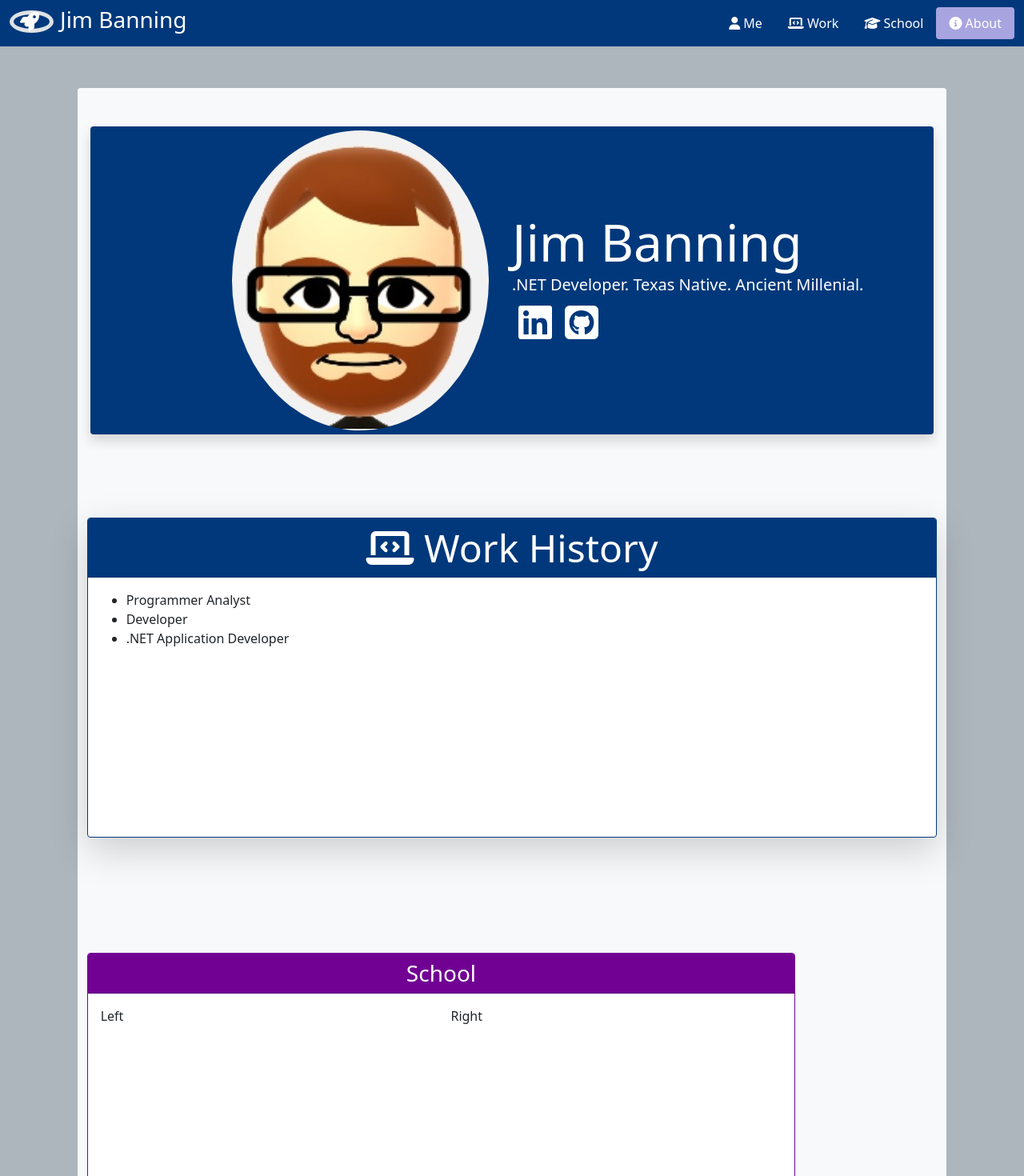
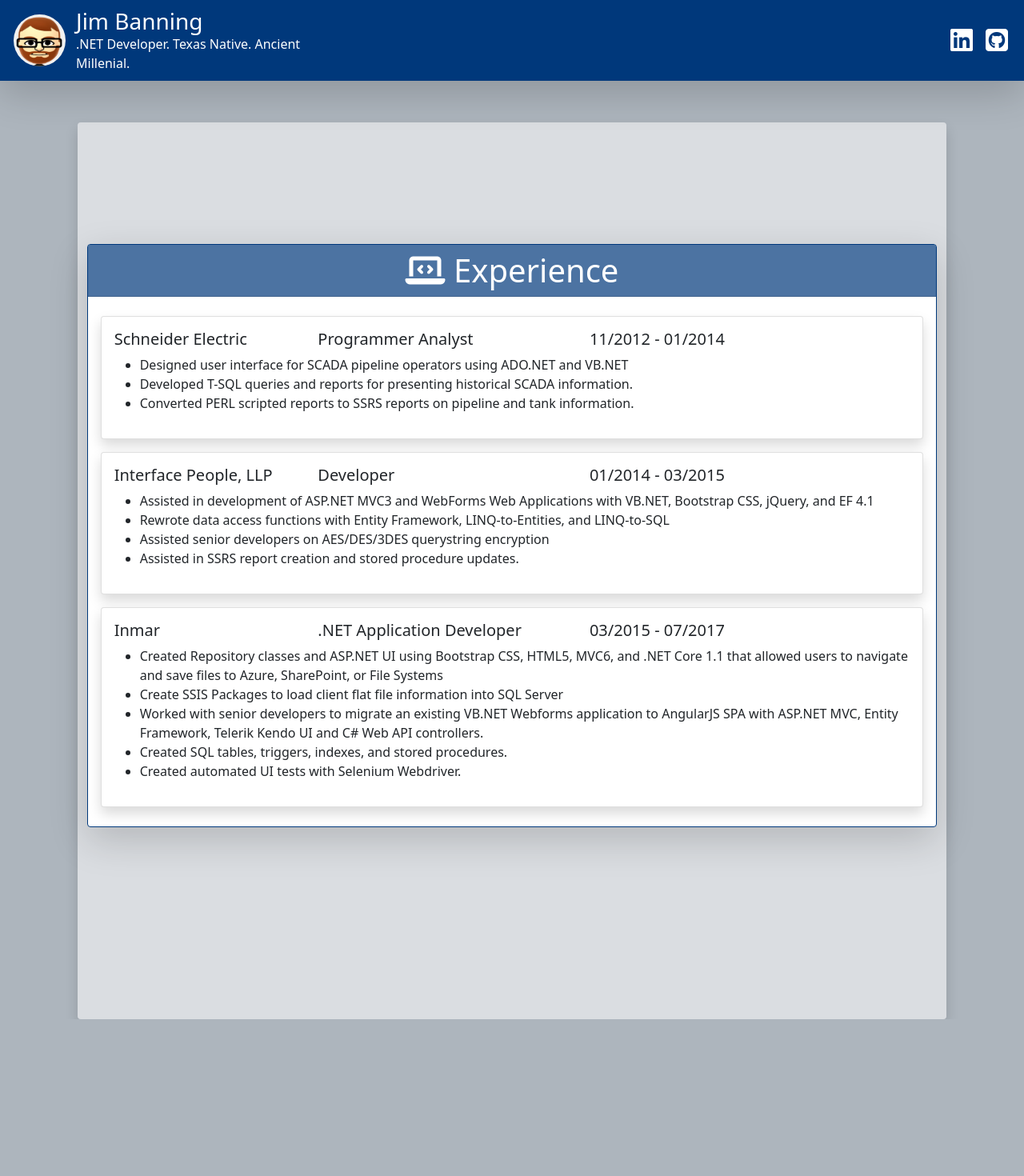
Before and after one commit to jbanning1981/PersonalPage, an Angular app in the folder personal-page/: page / in a window 1280 px wide. Shown: the top 1470 px of the page at 80% size. After the commit the page ends 1274 px from the top, so only its background shows below. Built offline with nearby package versions, Linux system fonts and the light colour scheme.

Commit message:
redesign navbar, work experience sections

```diff
--- a/personal-page/src/app/navbar/navbar.component.html
+++ b/personal-page/src/app/navbar/navbar.component.html
@@ -1,45 +1,37 @@
-<nav id="navbar" class="navbar bg-blue mb-1 sticky-top">
+<nav id="navbar" class="navbar bg-blue mb-1 sticky-top shadow-lg">
   <div class="container-fluid d-flex flex-row justify-content-start">
     <div class="d-flex flex-row w-100">
       <div class="d-flex col-6 col-lg-4">
         <div class="navbar-brand ">
-          <div class=" d-flex align-items-center">
-            <i class="fa fa-rocket fa-xs text-white border border-5 rounded-circle p-2"></i>
+          <div class="align-items-center">
+            <!--<i class="fa fa-rocket fa-xs text-white border border-5 rounded-circle p-2"></i>-->
+            <img src="../../assets/Portrait.jpg" class="d-flex rounded-circle border border-blue border-5" style="width:75px;height:75px" />
           </div>
         </div>
         <div class="d-flex px-2 justify-content-center">
-          <div class="d-flex text-white h3 align-self-center">Jim Banning</div>
+          <div class="text-white align-self-center">
+            <div class="h3 m-0 w-100">Jim Banning</div>
+            <div>.NET Developer. Texas Native. Ancient Millenial.</div>
+          </div>
         </div>
       </div>
 
       <div class="d-flex col-lg-8 align-items-center justify-content-end">
         <div class="d-flex ml-1 ">
           <ul class="nav nav-pills text-white">
-            <li class="nav-item">
-              <a class="nav-link text-white" href="#me-section">
-                <i class="fas fa-user"></i> Me
+            <li>
+              <a class="text-white p-2" href="https://www.linkedin.com/in/jimbanning" target="_blank">
+                <i class="fab fa-linkedin fa-2x"></i>
               </a>
             </li>
-            <li class="nav-item">
-              <a class="nav-link  text-white" href="#work-section">
-                <i class="fas fa-laptop-code"></i> Work
-              </a>
-            </li>
-            <li class="nav-item">
-              <a class="nav-link  text-white" href="#school-section">
-                <i class="fas fa-graduation-cap"></i> School
-              </a>
-            </li>
-            <li class="nav-item">
-              <a class="nav-link  text-white" href="#about-section">
-                <i class="fas fa-info-circle"></i> About
+            <li>
+              <a class="text-white p-2" href="https://github.com/jbanning1981" target="_blank">
+                <i class="fab fa-github-square fa-2x"></i>
               </a>
             </li>
           </ul>
-
         </div>
       </div>
     </div>
-
   </div>
 </nav>
--- a/personal-page/src/app/page-content/page-content.component.html
+++ b/personal-page/src/app/page-content/page-content.component.html
@@ -1,75 +1,38 @@
 <div id="content" class="container-fluid align-items-stretch p-0 w-100">
   <div class="row d-flex justify-content-center">
-    <div class="bg-light col-10 mt-5 rounded justify-content-center">
-      <div id="me-section" class="row my-5 mx-1 bg-blue text-white rounded shadow">
-        <div class="row">
-          <div class="col-12 col-lg-6">
-            <div class="d-flex justify-content-center justify-content-xl-end">
-              <img src="../../assets/Portrait.jpg" class="d-flex rounded-circle border border-blue border-5 " />
-            </div>
-          </div>
-          <div class="col-12 col-lg-6 d-flex">
-            <div class="d-flex flex-wrap justify-content-center align-self-center">
-              <div class="col-12 d-flex justify-content-xl-start justify-content-center align-self-center">
-                <div class="display-3 bg-blue text-white">Jim Banning</div>
-              </div>
-              <div class="col-12 d-flex justify-content-xl-start justify-content-center align-self-center">
-                <div class="lead">.NET Developer. Texas Native. Ancient Millenial.</div>
-              </div>
-              <div class="col-12 d-flex justify-content-xl-start justify-content-center align-self-center">
-                <a class="text-white p-2" href="https://www.linkedin.com/in/jimbanning" target="_blank">
-                  <i class="fab fa-linkedin fa-3x"></i>
-                </a>
-                <a class="text-white p-2" href="https://github.com/jbanning1981" target="_blank">
-                  <i class="fab fa-github-square fa-3x"></i>
-                </a>
-              </div>
-            </div>
-
-          </div>
-        </div>
-      </div>
-      <div id="work-section" class="py-5 row">
+    <div class="col-10 mt-5 rounded justify-content-center shadow" style="background-color:rgba(248,249,250,0.6)">
+      <div style="opacity:1">
+        <section id="me-section" class="py-5 row">
+        </section>
+        <section id="work-section" class="py-5 row">
           <div class="col-12">
             <div class="card border-blue mt-2 shadow-lg">
-            <div class="card-header text-center bg-blue text-white h3">
-              <div class="display-5">
-                <i class="fas fa-laptop-code"></i> Work History
+              <div class="card-header text-center text-white" style="background-color: rgba(0, 56, 123,0.7)">
+                <div class="display-6">
+                  <i class="fas fa-laptop-code"></i> Experience
                 </div>
               </div>
               <div class="card-body">
-              <ul>
-                <li *ngFor="let job of JobHistory">
-                  {{job.title}}
-                </li>
-              </ul>
+                <div *ngFor="let job of JobHistory" class="row">
+                  <div class="col-12">
+                    <div class="card my-2 h-auto shadow">
+                      <div class="card-body">
+                        <div class="row">
+                          <div class="col-6 col-lg-3">
+                            <h5 class="card-title">{{job.company}}</h5>
+                          </div>
+                          <div class="col-6 col-lg-4">
+                            <h5 class="card-title">{{job.title}}</h5>
+                          </div>
+                          <div class="col-6 col-lg-3">
+                            <h5 class="card-title">{{job.startDate | date:'MM/YYYY'}} - {{job.endDate | date:'MM/YYYY'}}</h5>
                           </div>
                         </div>
-
-        </div>
-      </div>
-      <div id="school-section" class="py-5 col-xl-10">
-        <div class="card border-violet mt-5 ">
-          <div class="card-header text-center bg-violet text-white h3">
-            School
-          </div>
-          <div class="card-body">
                         <div class="row">
-              <div class="col-6">Left</div>
-              <div class="col-6">Right</div>
-            </div>
-          </div>
-        </div>
-      </div>
-      <div id="about-section" class="py-5 col-xl-10">
-        <div class="card border-violet mt-5 ">
-          <div class="card-header text-center bg-violet text-white h3">
-            About This Page
-          </div>
-          <div class="card-body">
-            <div class="row">
-              <div class="col-6">Left</div>
-              <div class="col-6">Right</div>
+                          <div class="col-12">
+                            <ul>
+                              <li *ngFor="let item of job.accomplishments"class="p-0">{{item}}</li>
+                            </ul>
                           </div>
                         </div>
                       </div>
@@ -77,3 +40,15 @@
                   </div>
                 </div>
               </div>
+            </div>
+          </div>
+        </section>
+        <section id="school-section" class="py-5 row">
+        </section>
+        <section id="about-section" class="py-5 row">
+        </section>
+      </div>
+
+    </div>
+  </div>
+</div>
--- a/personal-page/src/assets/jobhistory.json
+++ b/personal-page/src/assets/jobhistory.json
@@ -4,20 +4,35 @@
     "title": "Programmer Analyst",
     "startDate": "2012-11-19",
     "endDate": "2014-01-22",
-    "accomplishments": [ "TODO" ]
+    "accomplishments": [
+      "Designed user interface for SCADA pipeline operators using ADO.NET and VB.NET",
+      "Developed T-SQL queries and reports for presenting historical SCADA information.",
+      "Converted PERL scripted reports to SSRS reports on pipeline and tank information."
+    ]
   },
   {
-    "company": "iPeople",
+    "company": "Interface People, LLP",
     "title": "Developer",
     "startDate": "2014-01-27",
     "endDate": "2015-03-13",
-    "accomplishments": [ "TODO" ]
+    "accomplishments": [
+      "Assisted in development of ASP.NET MVC3 and WebForms Web Applications with VB.NET, Bootstrap CSS, jQuery, and EF 4.1",
+      "Rewrote data access functions with Entity Framework, LINQ-to-Entities, and LINQ-to-SQL",
+      "Assisted senior developers on AES/DES/3DES querystring encryption",
+      "Assisted in SSRS report creation and stored procedure updates."
+    ]
   },
   {
     "company": "Inmar",
     "title": ".NET Application Developer",
     "startDate": "2015-03-17",
-    "endDate": "",
-    "accomplishments": [ "TODO" ]
+    "endDate": "2017-07-07",
+    "accomplishments": [
+      "Created Repository classes and ASP.NET UI using Bootstrap CSS, HTML5, MVC6, and .NET Core 1.1 that allowed users to navigate and save files to Azure, SharePoint, or File Systems",
+      "Create SSIS Packages to load client flat file information into SQL Server",
+      "Worked with senior developers to migrate an existing VB.NET Webforms application to AngularJS SPA with ASP.NET MVC, Entity Framework, Telerik Kendo UI and C# Web API controllers.",
+      "Created SQL tables, triggers, indexes, and stored procedures.",
+      "Created automated UI tests with Selenium Webdriver."
+    ]
   }
 ]
--- a/personal-page/src/sass/styles.scss
+++ b/personal-page/src/sass/styles.scss
@@ -87,11 +87,3 @@ body {
 .w-20 {
   width:20%;
 }
-
-#content {
-  flex-grow: 1;
-}
-
-.card {
-    min-height:50vh;
-}
```
Lines whose indentation alone changed are shown as unchanged.
